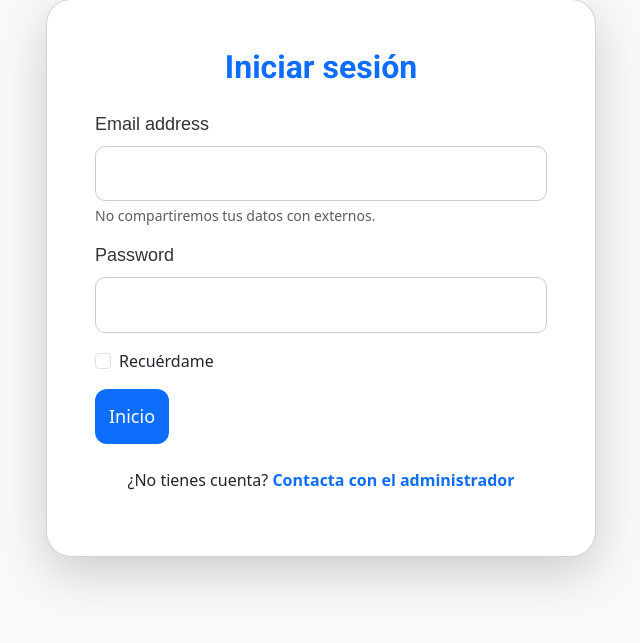
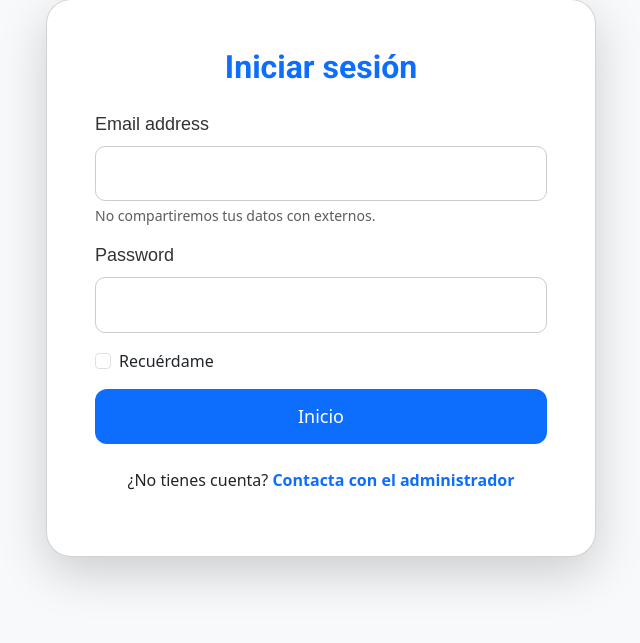
Before and after one commit to AliciaMontinho/Aufgabe, a PHP site: page /views/login.php in a window 1280 px wide. Shown: the part 168-811 px from the top of the page, without its empty margins (319-959 px from the left). Run offline with PHP 8.4, Linux system fonts and the light colour scheme.

Commit message:
Arreglos de estética en css

```diff
--- a/assets/css/login.css
+++ b/assets/css/login.css
@@ -51,3 +51,7 @@
   background-color: #0b5ed7;
   transform: scale(1.02);
 }
+
+.btn-primary{
+  width: 100%;
+}
```
Also changed, not shown: assets/css/header.css (line endings or trailing spaces).
